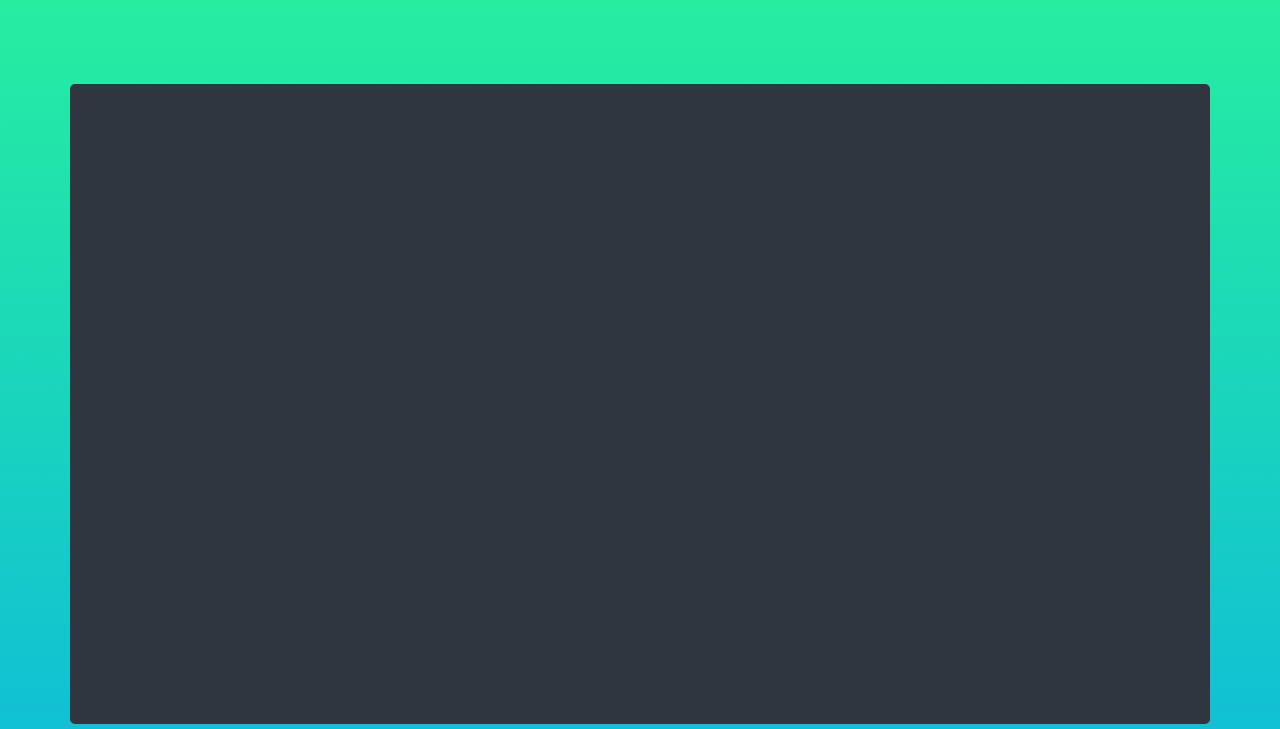
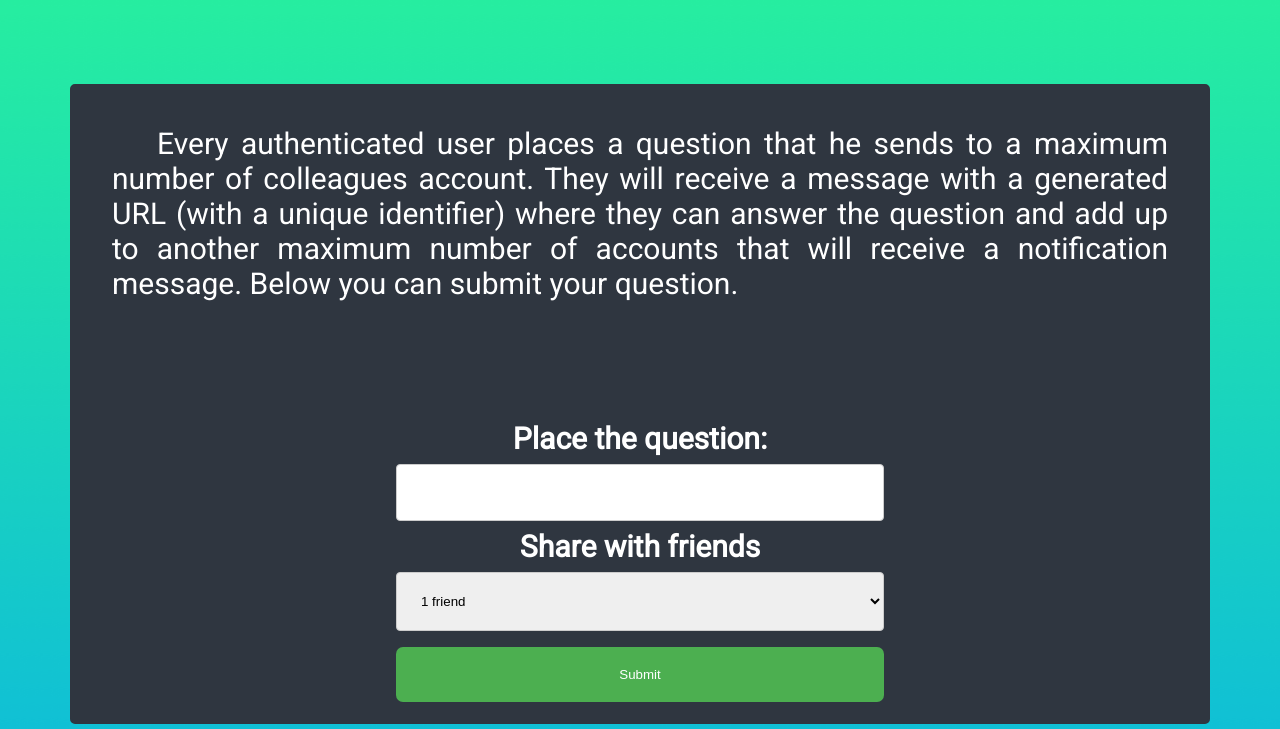
Before and after one commit to rovabo/LeAPPsa, a plain HTML site: page Project/index.html in a window 1280 px wide. Shown: the part 71-800 px from the top of the page. Drawn offline with Linux system fonts and the light colour scheme.

Commit message:
Add files via upload
V1.0

```diff
--- a/Project/index.html
+++ b/Project/index.html
@@ -11,8 +11,7 @@
     </head>
 
     <body>
-
-        <header>
+            <header>
             <nav>
                <div class="row">
                    <img class="logo" src="white-logo.png">
@@ -32,7 +31,20 @@
             <div class="row">
                 <div class="text-box">
                     <div class="tex-box">
-
+					  <p class="Text-descriptiv">Every authenticated user places a question that he sends to a maximum number of colleagues account. They will receive a message with a generated URL (with a unique identifier) where they can answer the question and add up to another maximum number of accounts that will receive a notification message. Below you can submit your question.</p>
+                      <form>
+                     <h2>Place the question:</h2>
+                      <input type="text" >
+                          <h2>Share with friends</h2>
+    <select>
+      <option class="col">1 friend</option>
+      <option class="col">2 friends</option>
+      <option class="col">3 friends</option>
+      <option class="col">4 friends</option>
+      <option class="col">5 friends</option>
+    </select>
+                         <input type="submit">
+                    </form>
                     </div>
                 </div>
             </div>
--- a/Project/style.css
+++ b/Project/style.css
@@ -116,3 +116,47 @@ h4 {
     padding: 15px;
     font-family: 'Merriweather', serif;
 }
+
+.Text-descriptiv
+{
+text-indent: 45px;
+padding: 40px;
+font-size: 30px;
+text-align: justify;
+}
+
+input[type=text],select {
+    color:#000000;
+  width: 50%;
+  padding:20px;
+  margin: 8px 0;
+  display: inline-block;
+  border: 1px solid #ccc;
+  border-radius: 4px;
+  box-sizing: border-box;
+}
+input[type=submit] {
+
+  width: 50%;
+  background-color: #4CAF50;
+  color: white;
+  padding:20px;
+  margin: 8px 0;
+  border: none;
+  border-radius: 7px;
+  cursor: pointer;
+}
+
+input[type=submit]:hover {
+  background-color: #45a049;
+}
+
+.col
+{
+   color:black
+}
+
+form {
+    padding: 80px;
+  text-align: center;
+}
```
Also changed, not shown: Project/53648508_810720219320638_8490810985941041152_n.png (added), Project/54255587_807244836294529_2778732686758379520_n.png (added), Project/CreateAccount.png (added), Project/InsertQuestion.png (added), Project/ShowGraph.png (added), Project/ShowStatistic.png (added), 1 other file.
